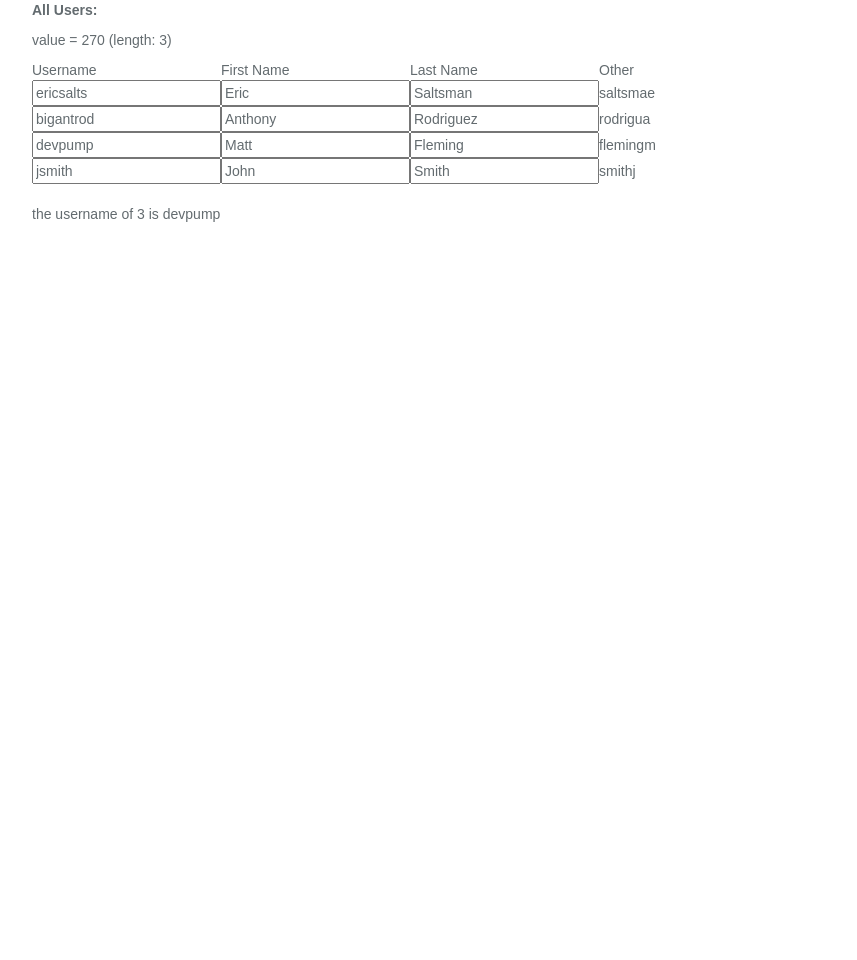
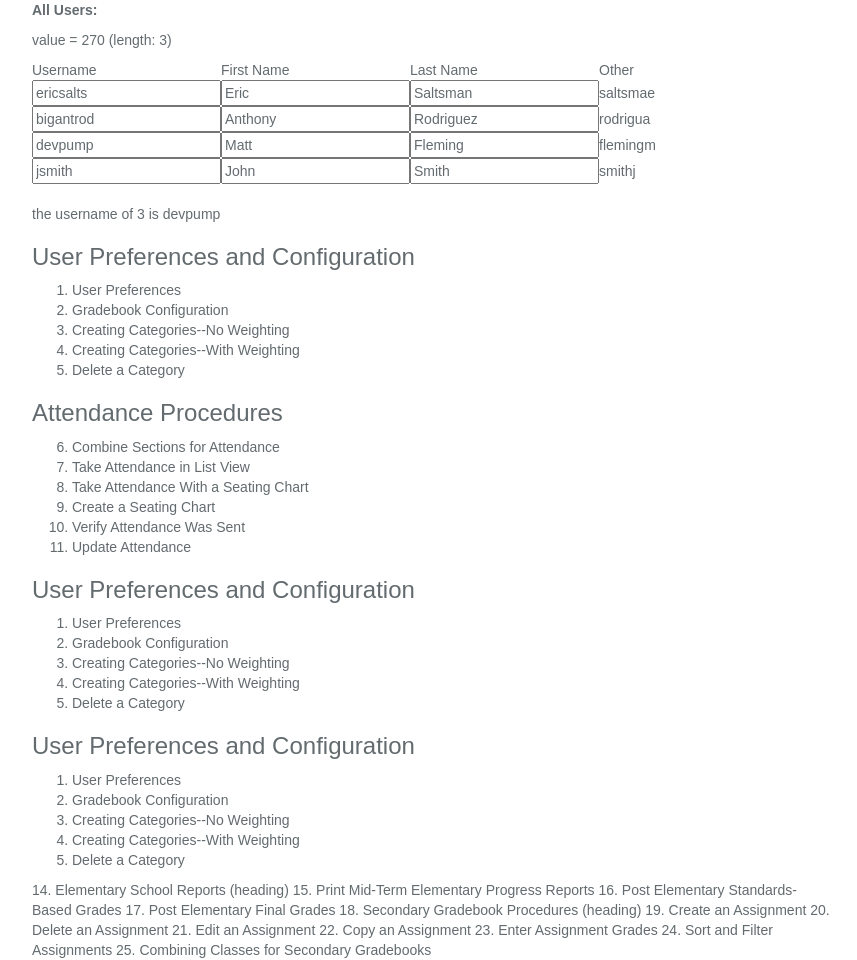
Before and after one commit to ericsalts/focus-faq, a PHP site: page / in a window 1280 px wide; the page is wider, and only the part inside the window is pictured. Shown: the part 708-1668 px from the top of that part, without its empty margins (208-1065 px from the left). Before the commit the page ends 930 px from the top of that part, so only its background shows below. Run offline with PHP 8.4, Linux system fonts and the light colour scheme; data comes from the database, SQL or seed files in the repository.

Commit message:
initial menu commit

```diff
--- a/index.php
+++ b/index.php
@@ -210,10 +210,64 @@ $query = "SELECT id, username, lastname, firstname FROM users";
 
 
   ?>
+<h3>User Preferences and Configuration</h3>
+<ol>
+  <li>User Preferences	</li>
+  <li>Gradebook Configuration </li>
+  <li>Creating Categories--No Weighting	</li>
+  <li>Creating Categories--With Weighting
+  <li>Delete a Category	</li>
+</ol>
+
+<h3>Attendance Procedures </h3>
+<ol>
+<li value=6> Combine Sections for Attendance</li>
+<li> Take Attendance in List View</li>
+<li> Take Attendance With a Seating Chart</li>
+<li> Create a Seating Chart</li>
+<li> Verify Attendance Was Sent</li>
+<li> Update Attendance</li>
+</ol>
+
+<h3>User Preferences and Configuration</h3>
+<ol>
+  <li>User Preferences	</li>
+  <li>Gradebook Configuration </li>
+  <li>Creating Categories--No Weighting	</li>
+  <li>Creating Categories--With Weighting
+  <li>Delete a Category	</li>
+</ol>
+
+<h3>User Preferences and Configuration</h3>
+<ol>
+  <li>User Preferences	</li>
+  <li>Gradebook Configuration </li>
+  <li>Creating Categories--No Weighting	</li>
+  <li>Creating Categories--With Weighting
+  <li>Delete a Category	</li>
+</ol>
+
+
+
+14. Elementary School Reports (heading)
+15. Print Mid-Term Elementary Progress Reports
+16. Post Elementary Standards-Based Grades
+17. Post Elementary Final Grades
+
+18. Secondary Gradebook Procedures (heading)
+19. Create an Assignment
+20. Delete an Assignment
+21. Edit an Assignment
+22. Copy an Assignment
+23. Enter Assignment Grades
+24. Sort and Filter Assignments
+25. Combining Classes for Secondary Gradebooks
+
 
 
 
 </DIV>
+
 </DIV>
 
 </body>
```
Also changed, not shown: ant-branch.php (+8 -1 lines), elemsp.html (added, +136 -0 lines), header.html (added, +41 -0 lines), 1 other file.
